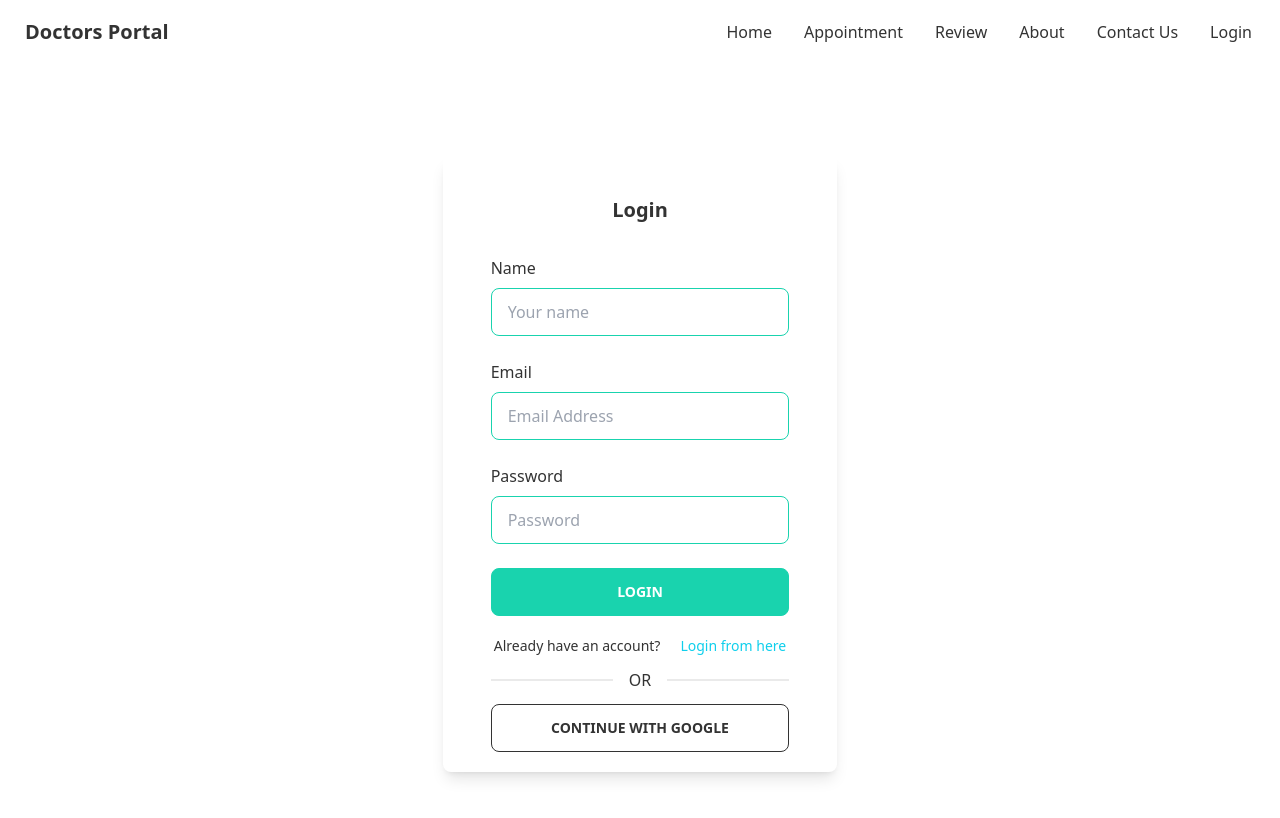
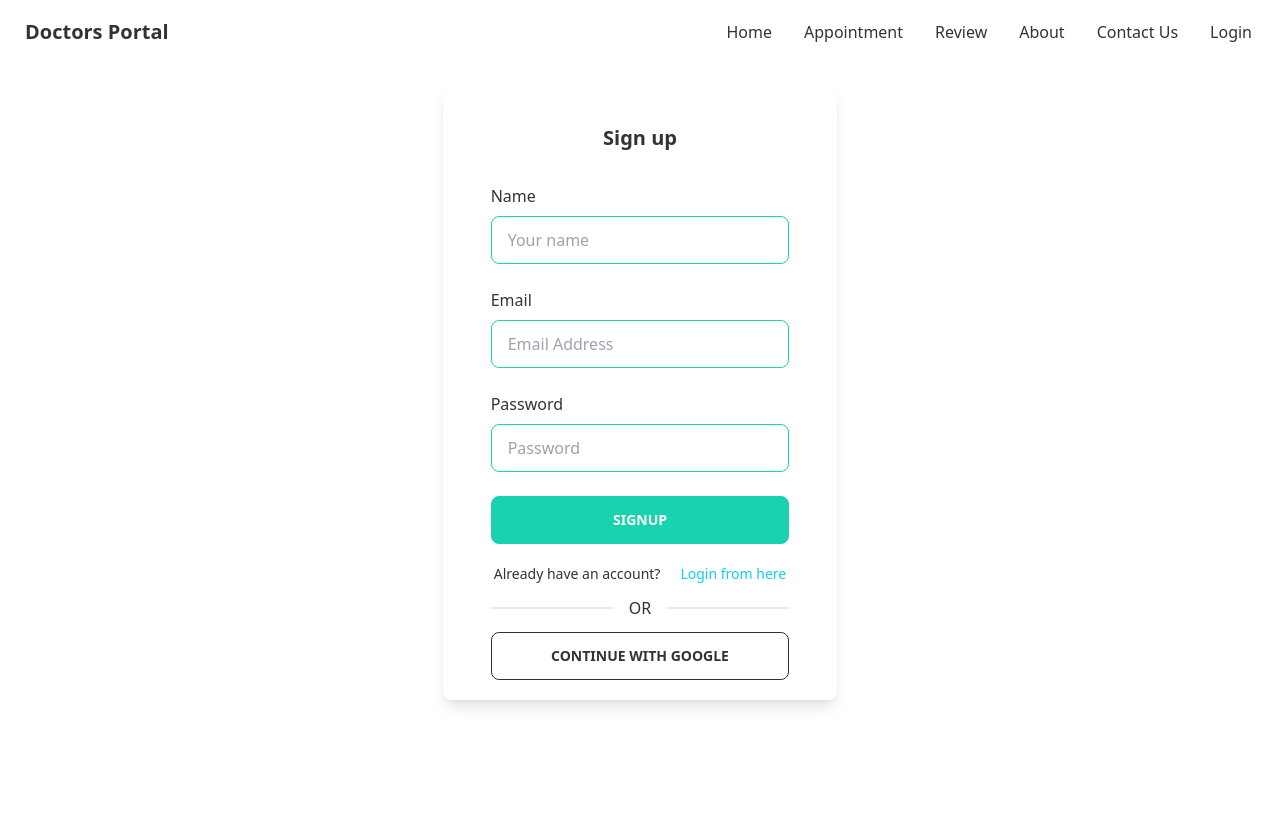
Before and after one commit to mahfuz-antor/doctor-portal, a React (Create React App) app: page /signup in a window 1280 px wide. Shown: the top 818 px of the page. Built offline with nearby package versions, Linux system fonts and the light colour scheme; no server answers.

Commit message:
redirect after signup

```diff
--- a/src/pages/Common/Navbar.js
+++ b/src/pages/Common/Navbar.js
@@ -7,7 +7,7 @@ import Loading from "./Loading";
 const Navbar = () => {
   const [user, loading, error] = useAuthState(auth);
   const [signOut, outLoading, outError] = useSignOut(auth);
-  console.log(user, "form navbar");
+  // console.log(user, "form navbar");
 
   const userSignOut = async () => {
     const success = await signOut();
--- a/src/pages/SignUp/SignUp.js
+++ b/src/pages/SignUp/SignUp.js
@@ -3,10 +3,11 @@ import auth from "../../firebase.init";
 import {
   useSignInWithGoogle,
   useCreateUserWithEmailAndPassword,
+  useUpdateProfile,
 } from "react-firebase-hooks/auth";
 import { useForm } from "react-hook-form";
 import Loading from "../Common/Loading";
-import { Link } from "react-router-dom";
+import { Link, useNavigate } from "react-router-dom";
 
 const SignUp = () => {
   const [fireErrors, setFireErrors] = useState("");
@@ -15,41 +16,45 @@ const SignUp = () => {
   // sign in with Email and Password
   const [createUserWithEmailAndPassword, user, loading, error] =
     useCreateUserWithEmailAndPassword(auth);
+  // update profile name
+  const [updateProfile, updating, updateError] = useUpdateProfile(auth);
+  // useNavigate function
+  const navigate = useNavigate();
   if (gUser || user) {
-    console.log(gUser);
-    console.log(user, "Signup details from firebase!");
+    console.log(gUser || user);
   }
-  console.log(gUser, "Signup details from firebase!");
 
   const {
     register,
     handleSubmit,
     formState: { errors },
   } = useForm();
-  const onSubmit = (data) => {
-    createUserWithEmailAndPassword(data.Email, data.Password);
+  const onSubmit = async (data) => {
+    await createUserWithEmailAndPassword(data.Email, data.Password);
+    await updateProfile({ displayName: data.name });
+    navigate("/appointment");
     // userSignOut();
   };
 
   useEffect(() => {
-    if (error || gError) {
+    if (error || gError || updateError) {
       setFireErrors(
         <p className="text-sm text-red-500">
-          {error?.message || gError?.message}
+          {error?.message || gError?.message || updateError?.message}
         </p>
       );
     }
-  }, [error, gError, loading, gLoading]);
+  }, [error, gError, loading, gLoading, updateError]);
 
-  if (loading || gLoading) {
+  if (loading || gLoading || updating) {
     return <Loading></Loading>;
   }
 
   return (
     <>
-      <div className="px-12 h-screen flex justify-center items-center">
+      <div className="px-12 my-5 flex justify-center items-center">
         <div className="w-full md:w-2/3 lg:w-1/3 mx-auto grid grid-cols-1 justify-center items-center content-center rounded-lg shadow-lg px-12 py-5">
-          <h4 className="text-xl font-semibold py-5 text-center">Login</h4>
+          <h4 className="text-xl font-semibold py-5 text-center">Sign up</h4>
           <form
             onSubmit={handleSubmit(onSubmit)}
             className="grid grid-cols-1 gap-4 pt-3"
@@ -144,7 +149,7 @@ const SignUp = () => {
             {fireErrors}
             <input
               type="submit"
-              value="Login"
+              value="SignUp"
               className="btn btn-secondary text-white w-full mx-auto"
             />
           </form>
```
